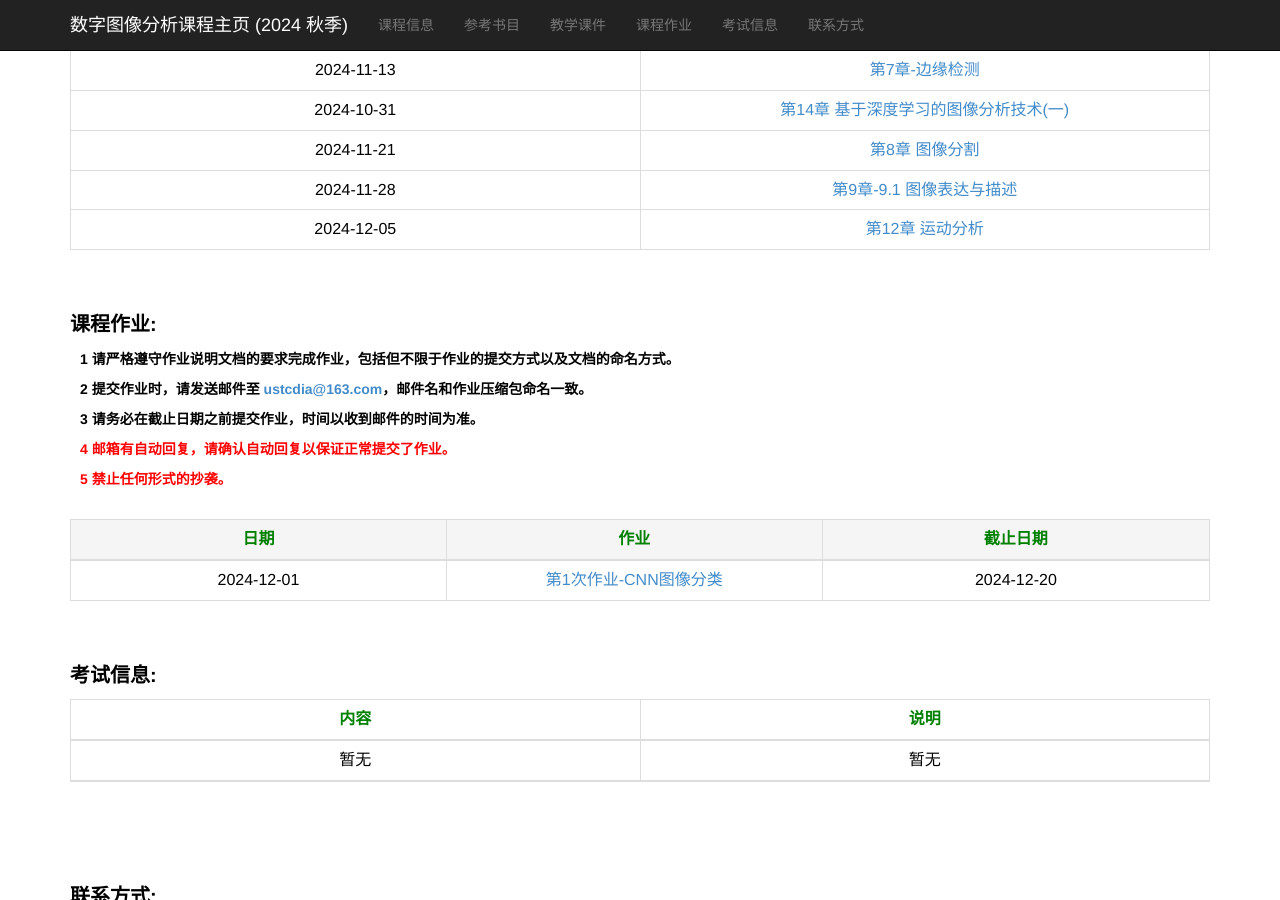
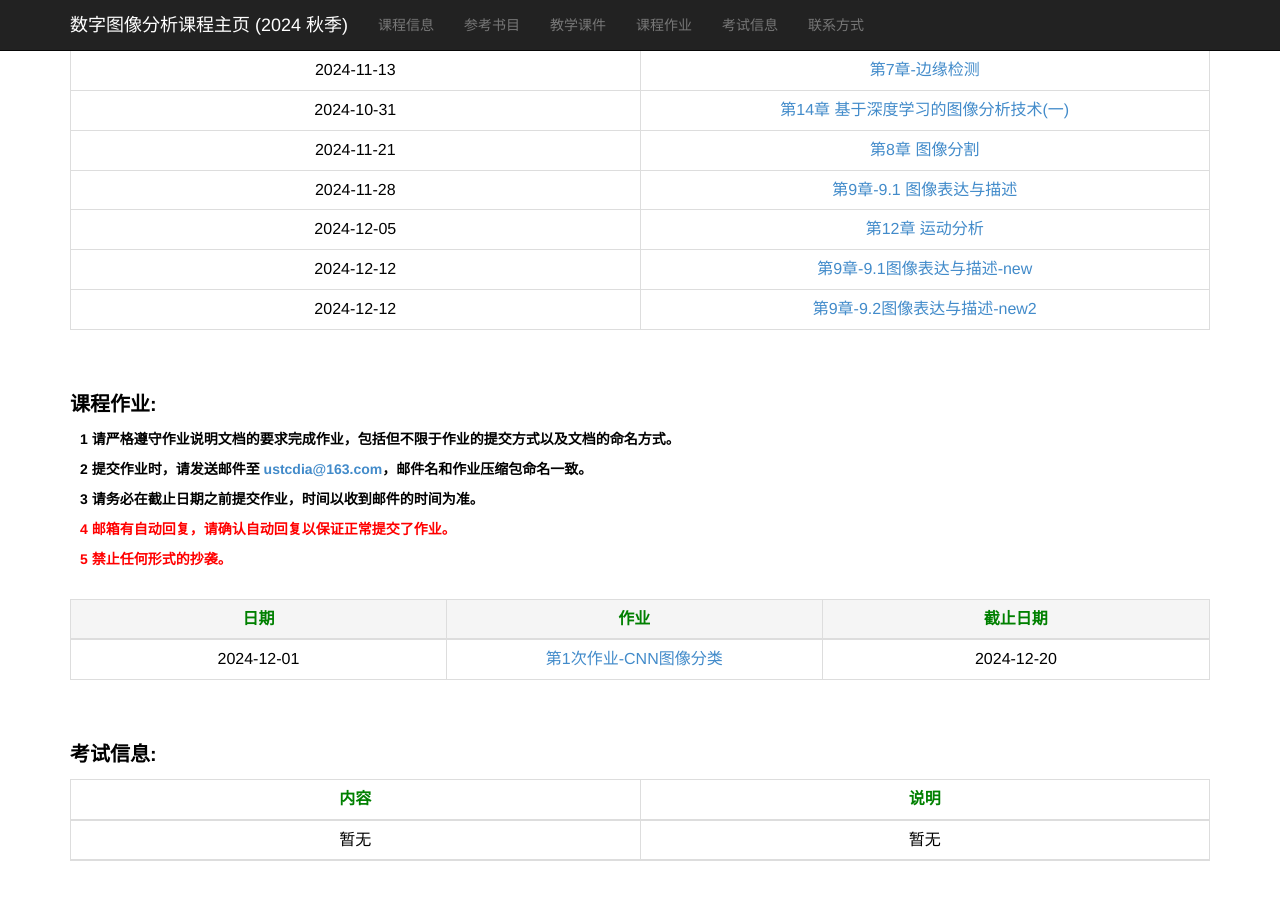
Before and after one commit to ustc-dia/ustc-dia.github.io, a Jekyll site: the page index.html, which Jekyll copies as it is, in a window 1280 px wide and 900 px high, scrolled down 1033 px. Built offline with Jekyll 4.4.1, drawn with Linux system fonts in a browser that asks for light colours.

Commit message:
Update index.html

```diff
--- a/index.html
+++ b/index.html
@@ -214,6 +214,14 @@
                     <td>2024-12-05</td>
                     <td><a href="./slides_2024_autumn/第12章 运动分析(1).pdf" target="_blank">第12章 运动分析</a></td>
                 </tr>
+                <tr>
+                    <td>2024-12-12</td>
+                    <td><a href="./slides_2024_autumn/第9章-9.1图像表达与描述-new.pdf" target="_blank">第9章-9.1图像表达与描述-new</a></td>
+                </tr>
+                <tr>
+                    <td>2024-12-12</td>
+                    <td><a href="./slides_2024_autumn/第9章-9.2图像表达与描述-new2.pdf" target="_blank">第9章-9.2图像表达与描述-new2</a></td>
+                </tr>
             </tbody>
         </table>
 
```
